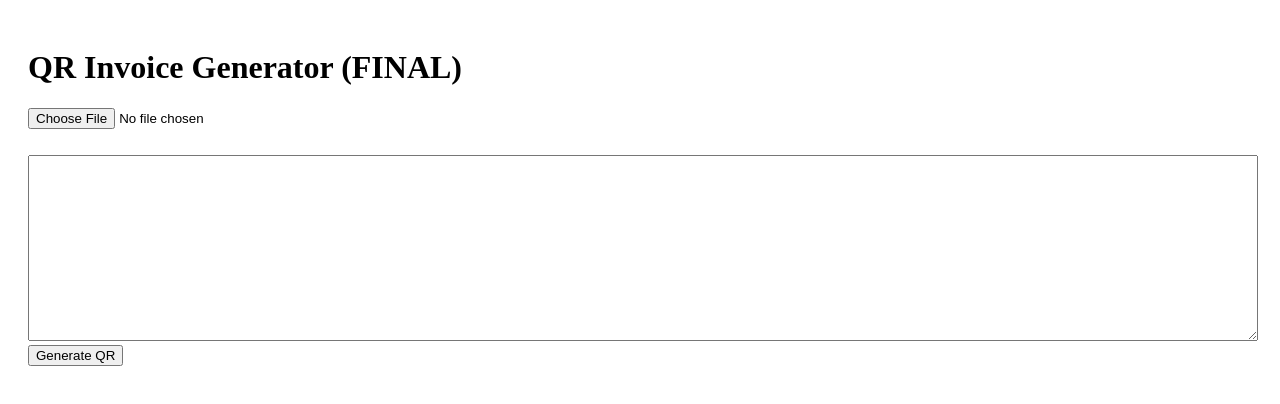
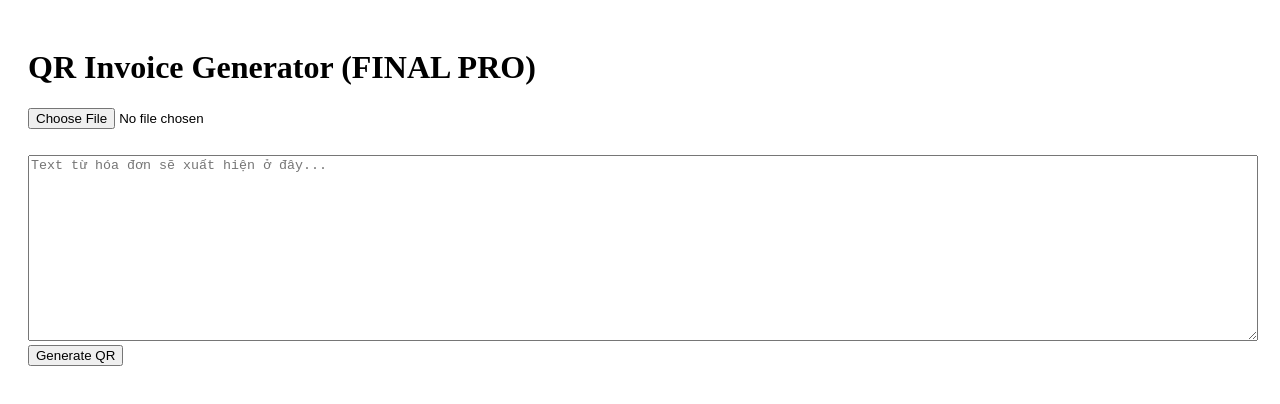
Before and after one commit to filipjoe874/qr-invoice-pro, a React (Vite) app: page / in a window 1280 px wide. Shown: the top 404 px of the page. Built offline with nearby package versions, Linux system fonts and the light colour scheme.

Commit message:
Update App.jsx

```diff
--- a/src/App.jsx
+++ b/src/App.jsx
@@ -1,10 +1,11 @@
-import * as pdfjsLib from "pdfjs-dist";
 import { useState } from "react";
 import QRCode from "qrcode";
 
-// 🔥 FIX WORKER (BẮT BUỘC)
-pdfjsLib.GlobalWorkerOptions.workerSrc =
-  "https://cdnjs.cloudflare.com/ajax/libs/pdf.js/3.11.174/pdf.worker.min.js";
+// ✅ PDF.js chuẩn cho Vite + Vercel
+import * as pdfjsLib from "pdfjs-dist/build/pdf";
+import pdfWorker from "pdfjs-dist/build/pdf.worker?url";
+
+pdfjsLib.GlobalWorkerOptions.workerSrc = pdfWorker;
 
 export default function App() {
   const [text, setText] = useState("");
@@ -12,10 +13,12 @@ export default function App() {
   const [fileName, setFileName] = useState("");
   const [loading, setLoading] = useState(false);
 
-  // ✅ ĐỌC PDF ĐÚNG
+  // 📄 Đọc PDF
   const handleFile = async (e) => {
     const file = e.target.files[0];
     if (!file) return;
+
+    console.log("FILE:", file);
 
     setFileName(file.name);
     setLoading(true);
@@ -24,6 +27,8 @@ export default function App() {
       const arrayBuffer = await file.arrayBuffer();
 
       const pdf = await pdfjsLib.getDocument({ data: arrayBuffer }).promise;
+
+      console.log("PDF pages:", pdf.numPages);
 
       let fullText = "";
 
@@ -35,21 +40,21 @@ export default function App() {
         fullText += strings.join(" ") + "\n";
       }
 
-      console.log("PDF TEXT:", fullText); // debug
+      console.log("PDF TEXT:", fullText);
+
       setText(fullText);
-
     } catch (err) {
-      console.error(err);
-      alert("Lỗi đọc PDF");
+      console.error("PDF ERROR:", err);
+      alert("❌ Lỗi đọc PDF");
     }
 
     setLoading(false);
   };
 
-  // ✅ TẠO QR
+  // 🔥 Tạo QR chuẩn kế toán (basic)
   const generateQR = async () => {
     if (!text) {
-      alert("Chưa có dữ liệu");
+      alert("⚠️ Chưa có dữ liệu hóa đơn");
       return;
     }
 
@@ -67,14 +72,14 @@ export default function App() {
 
   return (
     <div style={{ padding: 20 }}>
-      <h1>QR Invoice Generator (FINAL)</h1>
+      <h1>QR Invoice Generator (FINAL PRO)</h1>
 
       {/* Upload */}
       <input type="file" accept=".pdf" onChange={handleFile} />
       <p>{fileName}</p>
 
       {/* Loading */}
-      {loading && <p>Đang đọc PDF...</p>}
+      {loading && <p>⏳ Đang đọc PDF (5–10s)...</p>}
 
       {/* Text */}
       <textarea
@@ -82,6 +87,7 @@ export default function App() {
         style={{ width: "100%", marginTop: 10 }}
         value={text}
         onChange={(e) => setText(e.target.value)}
+        placeholder="Text từ hóa đơn sẽ xuất hiện ở đây..."
       />
 
       <br />
```
